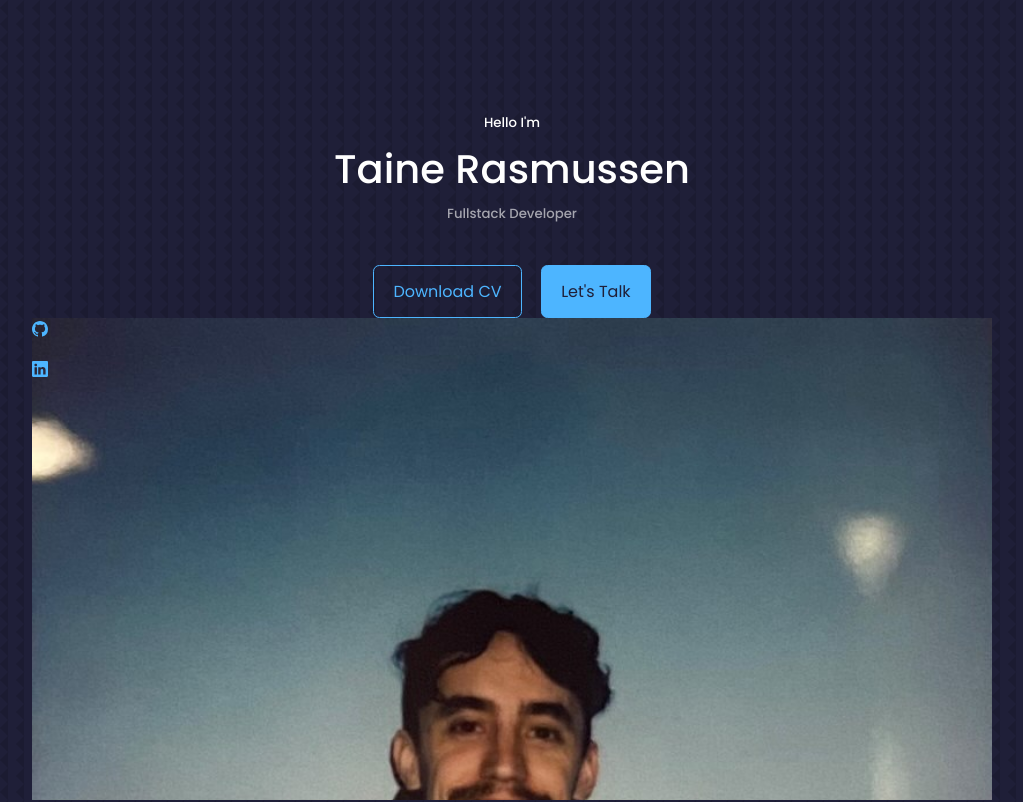
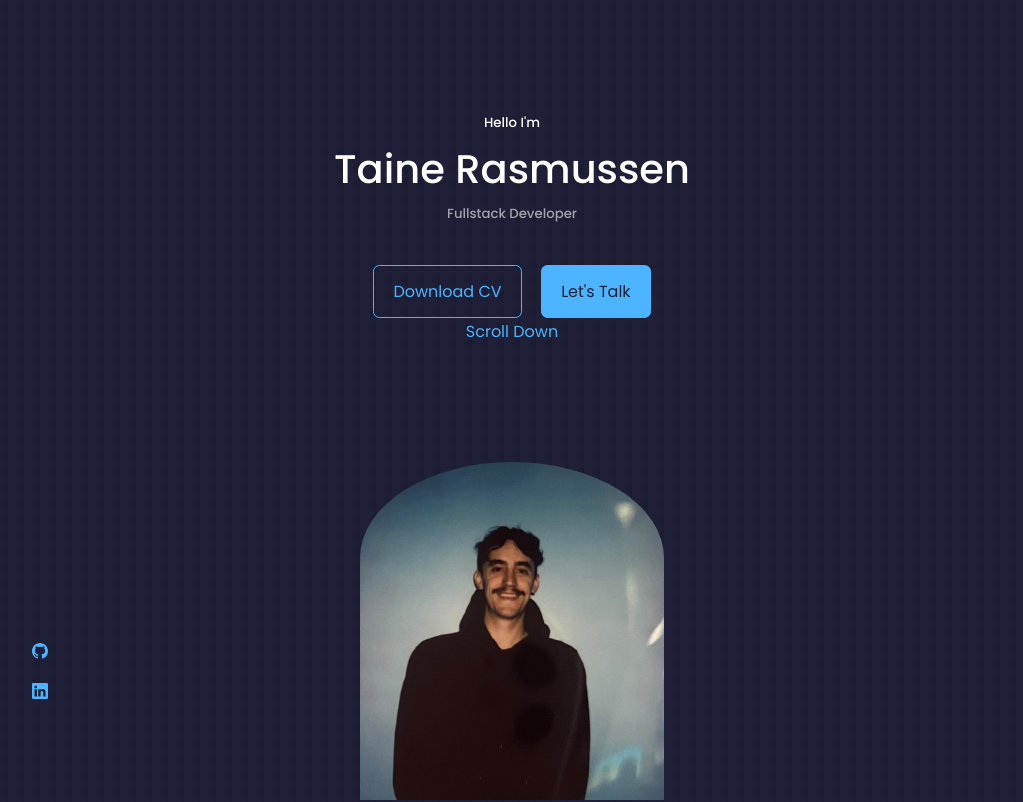
Before and after one commit to taine-rasmussen/portfoliov1, a React (Create React App) app: page / in a window 1280 px wide. Shown: the top 802 px of the page, without its empty margins (128-1151 px from the left). Built offline with nearby package versions, Linux system fonts and the light colour scheme.

Commit message:
styled image

```diff
--- a/src/Components/Header/Header.css
+++ b/src/Components/Header/Header.css
@@ -26,4 +26,25 @@ header {
   gap: 0.8rem;
   position: absolute;
   left: 0;
+  bottom: 3rem;
 }
+
+.header_socials::after {
+  content: "";
+  width: 1px;
+  height: 2rem;
+  background-color: var(--colour--primary);
+}
+
+/* --- ME --- */
+.me img {
+  background-color: linear-gradient(var(--colour--primary), transparent);
+  width: 22rem;
+  height: 30rem;
+  position: absolute;
+  left: calc(50% - 11rem);
+  margin-top: 4rem;
+  border-radius: 12rem 12rem 0 0;
+  overflow: hidden;
+  padding: 5rem 1.5rem 1.5rem 1.5rem;
+}
--- a/src/Components/Header/Header.js
+++ b/src/Components/Header/Header.js
@@ -16,7 +16,7 @@ const Header = () => {
         <div className="me">
           <img src={profile} alt='prfole image' />
         </div>
-        <a href='#contact' className="scroll_down">Scroll</a>
+        <a href='#contact' className="scroll_down">Scroll Down</a>
       </div>
     </header>
   )
```
